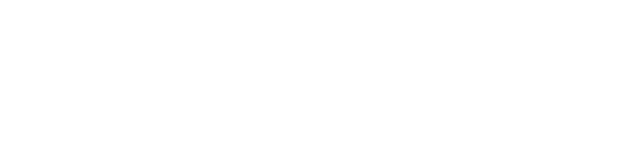
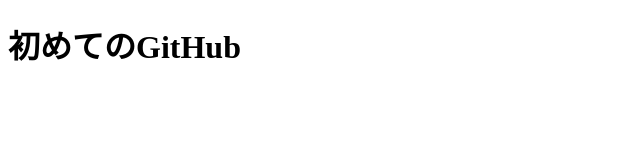
Before and after one commit to mami0712/Git_test, a plain HTML site: page index.html in a window 1280 px wide. Shown: the whole page, without its empty margins (0-640 px from the left). Drawn offline with Linux system fonts and the light colour scheme.

Commit message:
見出しを追加

```diff
--- a/index.html
+++ b/index.html
@@ -3,10 +3,10 @@
 <head>
   <meta charset="UTF-8">
   <meta http-equiv="X-UA-Compatible" content="IE=edge">
-  <meta name="viewport" content="width=device-width, initial-scale=1.0">
+  <meta name="viewport" content="width=, initial-scale=1.0">
   <title>Document</title>
 </head>
 <body>
-
+  <h1>初めてのGitHub</h1>
 </body>
 </html>
```
